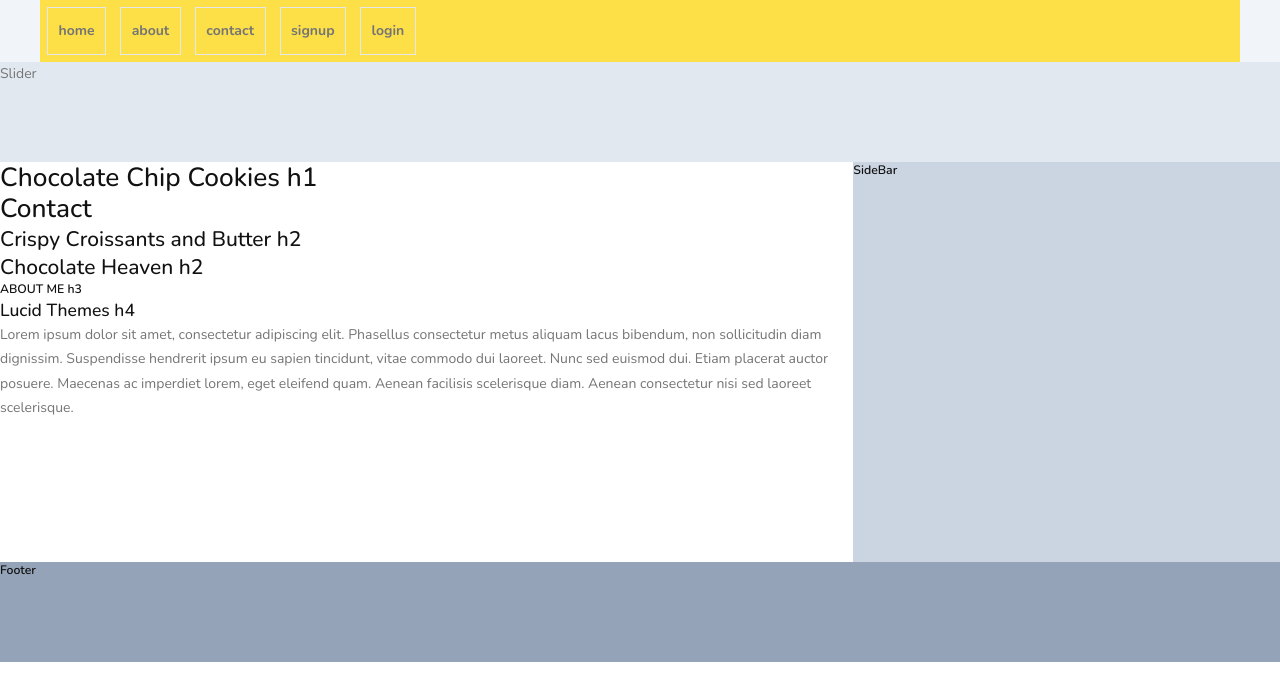
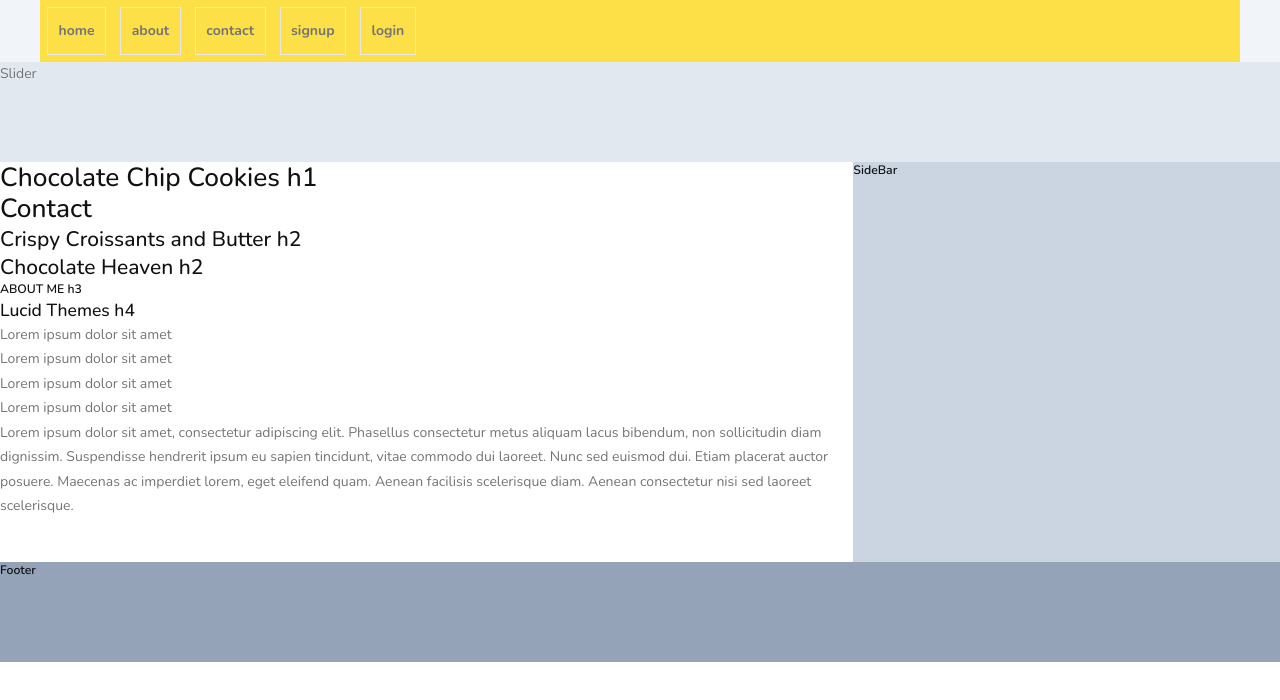
Before and after one commit to waytothevenus/homecook, a Next.js app in the folder frontend/: page / in a window 1280 px wide. Shown: the top 700 px of the page. Built offline with nearby package versions, Linux system fonts and the light colour scheme.

Commit message:
add Absolute Imports and Module path aliases in jsconfig

```diff
--- a/frontend/components/Layouts/Header/index.js
+++ b/frontend/components/Layouts/Header/index.js
@@ -1,5 +1,5 @@
 import Link from 'next/link';
-import { NavLinks } from '../../../utils/constants';
+import { NavLinks } from '@utils/constants';
 
 function Header() {
 	return (
--- a/frontend/pages/_app.js
+++ b/frontend/pages/_app.js
@@ -1,6 +1,6 @@
-import RootLayout from '../components/Layouts/RootLayout';
-import '../styles/globals.css';
-import { nunito } from '../utils/fonts';
+import RootLayout from '@layouts/RootLayout';
+import '@styles/globals.css';
+import { nunito } from '@utils/fonts';
 
 function MyApp({ Component, pageProps }) {
 	const render = Component.getLayout || ((pages) => pages);
--- a/frontend/pages/about.js
+++ b/frontend/pages/about.js
@@ -1,4 +1,4 @@
-import SideBarLayout from '../components/Layouts/SideBarLayout';
+import SideBarLayout from '@components/Layouts/SideBarLayout';
 
 function About() {
 	return <p>About</p>;
--- a/frontend/pages/categories/[id].js
+++ b/frontend/pages/categories/[id].js
@@ -1,4 +1,4 @@
-import SideBarLayout from '../../components/Layouts/SideBarLayout';
+import SideBarLayout from '@layouts/SideBarLayout';
 
 function Category() {
 	return <span>Categories about breakfast</span>;
--- a/frontend/pages/contact.js
+++ b/frontend/pages/contact.js
@@ -1,5 +1,5 @@
-import Banner from '../components/Banner';
-import SideBarLayout from '../components/Layouts/SideBarLayout';
+import Banner from '@components/Banner';
+import SideBarLayout from '@components/Layouts/SideBarLayout';
 
 function Contact() {
 	return <p>Contact</p>;
--- a/frontend/pages/index.js
+++ b/frontend/pages/index.js
@@ -1,5 +1,5 @@
-import SideBarLayout from '../components/Layouts/SideBarLayout';
-import Slider from '../components/Slider';
+import SideBarLayout from '@layouts/SideBarLayout';
+import Slider from '@components/Slider';
 
 export default function Home() {
 	return (
@@ -10,6 +10,12 @@ export default function Home() {
 			<h2>Chocolate Heaven h2</h2>
 			<h3>ABOUT ME h3</h3>
 			<h4>Lucid Themes h4</h4>
+			<ul>
+				<li>Lorem ipsum dolor sit amet</li>
+				<li>Lorem ipsum dolor sit amet</li>
+				<li>Lorem ipsum dolor sit amet</li>
+				<li>Lorem ipsum dolor sit amet</li>
+			</ul>
 
 			<p>
 				Lorem ipsum dolor sit amet, consectetur adipiscing elit.
--- a/frontend/pages/recipe/[id].js
+++ b/frontend/pages/recipe/[id].js
@@ -1,4 +1,4 @@
-import SideBarLayout from '../../components/Layouts/SideBarLayout';
+import SideBarLayout from '@layouts/SideBarLayout';
 
 function RecipeDetail() {
 	return <span>Recipe detail</span>;
```
Also changed, not shown: frontend/jsconfig.json (added, +14 -0 lines).
